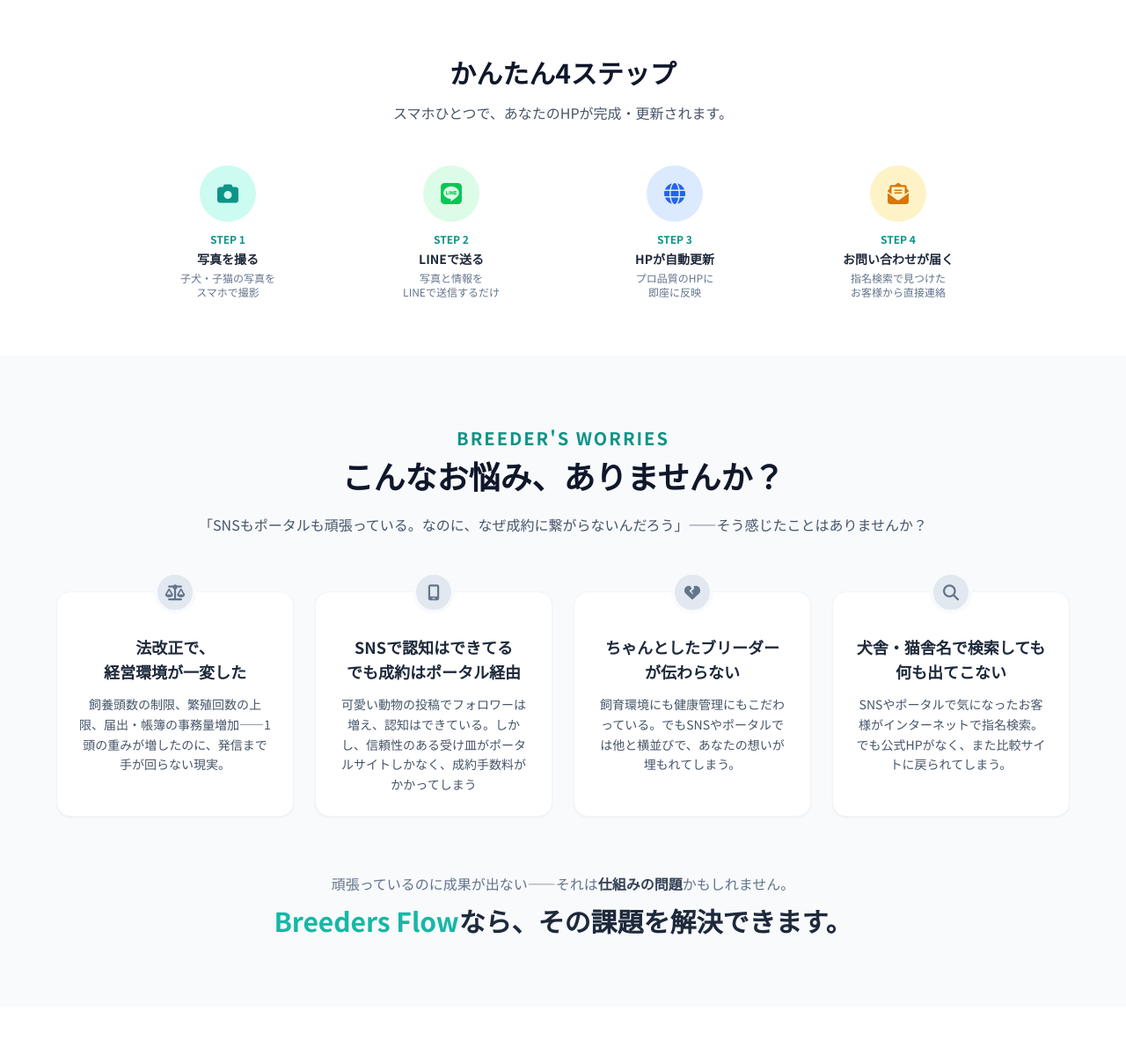
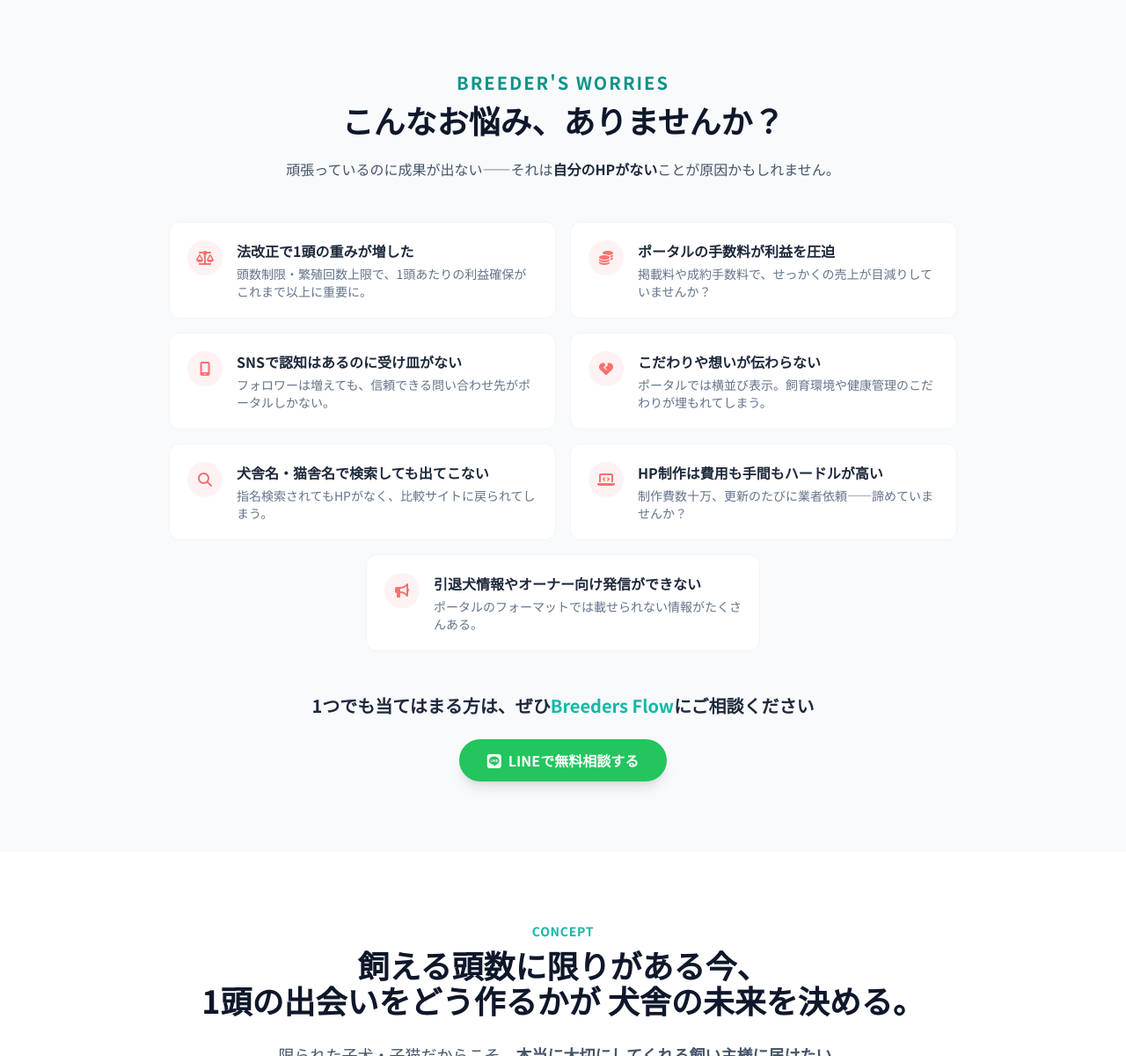
Before and after one commit to BSK-Ryo/Breeders-Flow, a Jekyll site: the page built from index.html, in a window 1280 px wide and 1400 px high, scrolled down 566 px. Shown: the part 200-1400 px from the top of the window at 88% size. Built offline with Jekyll 4.4.1, drawn with Linux system fonts in a browser that asks for light colours; nearby versions of some CDN libraries; some of the changed text lies outside the part shown.

Commit message:
お悩みセクション拡充

```diff
--- a/index.html
+++ b/index.html
@@ -55,99 +55,92 @@ description: "LINEでかんたん更新。ポータルサイトに頼らない
         </div>
     </section>
 
-    <!-- How It Works Flow -->
-    <section class="py-16 bg-white">
-        <div class="max-w-5xl mx-auto px-4">
-            <div class="text-center mb-12 fade-in">
-                <h2 class="text-2xl md:text-3xl font-bold mb-4 text-slate-900">かんたん4ステップ</h2>
-                <p class="text-slate-600">スマホひとつで、あなたのHPが完成・更新されます。</p>
-            </div>
-            <div class="grid grid-cols-2 md:grid-cols-4 gap-4 md:gap-6 fade-in">
-                <div class="text-center">
-                    <div class="w-16 h-16 bg-teal-100 rounded-full flex items-center justify-center mx-auto mb-3">
-                        <i class="fa-solid fa-camera text-teal-600 text-2xl"></i>
-                    </div>
-                    <div class="text-xs text-teal-600 font-bold mb-1">STEP 1</div>
-                    <p class="text-sm font-bold text-slate-800">写真を撮る</p>
-                    <p class="text-xs text-slate-500 mt-1 hidden md:block">子犬・子猫の写真を<br>スマホで撮影</p>
-                </div>
-                <div class="text-center">
-                    <div class="w-16 h-16 bg-green-100 rounded-full flex items-center justify-center mx-auto mb-3">
-                        <i class="fa-brands fa-line text-[#06C755] text-2xl"></i>
-                    </div>
-                    <div class="text-xs text-teal-600 font-bold mb-1">STEP 2</div>
-                    <p class="text-sm font-bold text-slate-800">LINEで送る</p>
-                    <p class="text-xs text-slate-500 mt-1 hidden md:block">写真と情報を<br>LINEで送信するだけ</p>
-                </div>
-                <div class="text-center">
-                    <div class="w-16 h-16 bg-blue-100 rounded-full flex items-center justify-center mx-auto mb-3">
-                        <i class="fa-solid fa-globe text-blue-600 text-2xl"></i>
-                    </div>
-                    <div class="text-xs text-teal-600 font-bold mb-1">STEP 3</div>
-                    <p class="text-sm font-bold text-slate-800">HPが自動更新</p>
-                    <p class="text-xs text-slate-500 mt-1 hidden md:block">プロ品質のHPに<br>即座に反映</p>
-                </div>
-                <div class="text-center">
-                    <div class="w-16 h-16 bg-amber-100 rounded-full flex items-center justify-center mx-auto mb-3">
-                        <i class="fa-solid fa-envelope-open-text text-amber-600 text-2xl"></i>
-                    </div>
-                    <div class="text-xs text-teal-600 font-bold mb-1">STEP 4</div>
-                    <p class="text-sm font-bold text-slate-800">お問い合わせが届く</p>
-                    <p class="text-xs text-slate-500 mt-1 hidden md:block">指名検索で見つけた<br>お客様から直接連絡</p>
-                </div>
-            </div>
-        </div>
-    </section>
-
     <!-- Problems / Pain Points Section -->
     <section class="py-20 bg-slate-50 relative overflow-hidden">
         <div class="container mx-auto px-4 md:px-6">
-            <div class="text-center mb-16">
+            <div class="text-center mb-12">
                 <h2 class="text-3xl md:text-4xl font-bold mb-6 text-slate-900">
                     <span class="block text-lg md:text-xl text-teal-600 font-bold mb-2 tracking-widest">BREEDER'S WORRIES</span>
                     こんなお悩み、ありませんか？
                 </h2>
                 <p class="text-slate-600">
-                    「SNSもポータルも頑張っている。なのに、なぜ成約に繋がらないんだろう」<br class="md:hidden" />——そう感じたことはありませんか？
+                    頑張っているのに成果が出ない——それは<strong class="text-slate-800">自分のHPがない</strong>ことが原因かもしれません。
                 </p>
             </div>
 
-            <div class="grid md:grid-cols-2 lg:grid-cols-4 gap-6 max-w-6xl mx-auto">
-                <div class="bg-white p-6 rounded-2xl shadow-sm border border-slate-100 relative">
-                    <div class="absolute -top-6 left-1/2 transform -translate-x-1/2 w-12 h-12 bg-slate-200 rounded-full flex items-center justify-center border-4 border-slate-50">
-                        <i class="fa-solid fa-scale-balanced text-slate-500 text-lg"></i>
+            <div class="grid md:grid-cols-2 gap-4 max-w-4xl mx-auto">
+                <div class="flex items-start gap-4 bg-white p-5 rounded-xl border border-slate-100">
+                    <div class="flex-shrink-0 w-10 h-10 bg-red-50 rounded-full flex items-center justify-center">
+                        <i class="fa-solid fa-scale-balanced text-red-400"></i>
                     </div>
-                    <h3 class="mt-6 text-lg font-bold text-center mb-3 text-slate-800">法改正で、<br>経営環境が一変した</h3>
-                    <p class="text-sm text-slate-600 leading-relaxed text-center">飼養頭数の制限、繁殖回数の上限、届出・帳簿の事務量増加——1頭の重みが増したのに、発信まで手が回らない現実。</p>
+                    <div>
+                        <h3 class="font-bold text-slate-800 mb-1">法改正で1頭の重みが増した</h3>
+                        <p class="text-sm text-slate-500">頭数制限・繁殖回数上限で、1頭あたりの利益確保がこれまで以上に重要に。</p>
+                    </div>
                 </div>
-                <div class="bg-white p-6 rounded-2xl shadow-sm border border-slate-100 relative mt-8 md:mt-0">
-                    <div class="absolute -top-6 left-1/2 transform -translate-x-1/2 w-12 h-12 bg-slate-200 rounded-full flex items-center justify-center border-4 border-slate-50">
-                        <i class="fa-solid fa-mobile-screen text-slate-500 text-lg"></i>
+                <div class="flex items-start gap-4 bg-white p-5 rounded-xl border border-slate-100">
+                    <div class="flex-shrink-0 w-10 h-10 bg-red-50 rounded-full flex items-center justify-center">
+                        <i class="fa-solid fa-coins text-red-400"></i>
                     </div>
-                    <h3 class="mt-6 text-lg font-bold text-center mb-3 text-slate-800">SNSで認知はできてる<br>でも成約はポータル経由</h3>
-                    <p class="text-sm text-slate-600 leading-relaxed text-center">可愛い動物の投稿でフォロワーは増え、認知はできている。しかし、信頼性のある受け皿がポータルサイトしかなく、成約手数料がかかってしまう</p>
+                    <div>
+                        <h3 class="font-bold text-slate-800 mb-1">ポータルの手数料が利益を圧迫</h3>
+                        <p class="text-sm text-slate-500">掲載料や成約手数料で、せっかくの売上が目減りしていませんか？</p>
+                    </div>
                 </div>
-                <div class="bg-white p-6 rounded-2xl shadow-sm border border-slate-100 relative mt-8 lg:mt-0">
-                    <div class="absolute -top-6 left-1/2 transform -translate-x-1/2 w-12 h-12 bg-slate-200 rounded-full flex items-center justify-center border-4 border-slate-50">
-                        <i class="fa-solid fa-heart-crack text-slate-500 text-lg"></i>
+                <div class="flex items-start gap-4 bg-white p-5 rounded-xl border border-slate-100">
+                    <div class="flex-shrink-0 w-10 h-10 bg-red-50 rounded-full flex items-center justify-center">
+                        <i class="fa-solid fa-mobile-screen text-red-400"></i>
                     </div>
-                    <h3 class="mt-6 text-lg font-bold text-center mb-3 text-slate-800">ちゃんとしたブリーダー<br>が伝わらない</h3>
-                    <p class="text-sm text-slate-600 leading-relaxed text-center">飼育環境にも健康管理にもこだわっている。でもSNSやポータルでは他と横並びで、あなたの想いが埋もれてしまう。</p>
+                    <div>
+                        <h3 class="font-bold text-slate-800 mb-1">SNSで認知はあるのに受け皿がない</h3>
+                        <p class="text-sm text-slate-500">フォロワーは増えても、信頼できる問い合わせ先がポータルしかない。</p>
+                    </div>
                 </div>
-                <div class="bg-white p-6 rounded-2xl shadow-sm border border-slate-100 relative mt-8 lg:mt-0">
-                    <div class="absolute -top-6 left-1/2 transform -translate-x-1/2 w-12 h-12 bg-slate-200 rounded-full flex items-center justify-center border-4 border-slate-50">
-                        <i class="fa-solid fa-magnifying-glass text-slate-500 text-lg"></i>
+                <div class="flex items-start gap-4 bg-white p-5 rounded-xl border border-slate-100">
+                    <div class="flex-shrink-0 w-10 h-10 bg-red-50 rounded-full flex items-center justify-center">
+                        <i class="fa-solid fa-heart-crack text-red-400"></i>
                     </div>
-                    <h3 class="mt-6 text-lg font-bold text-center mb-3 text-slate-800">犬舎・猫舎名で検索しても<br>何も出てこない</h3>
-                    <p class="text-sm text-slate-600 leading-relaxed text-center">SNSやポータルで気になったお客様がインターネットで指名検索。でも公式HPがなく、また比較サイトに戻られてしまう。</p>
+                    <div>
+                        <h3 class="font-bold text-slate-800 mb-1">こだわりや想いが伝わらない</h3>
+                        <p class="text-sm text-slate-500">ポータルでは横並び表示。飼育環境や健康管理のこだわりが埋もれてしまう。</p>
+                    </div>
+                </div>
+                <div class="flex items-start gap-4 bg-white p-5 rounded-xl border border-slate-100">
+                    <div class="flex-shrink-0 w-10 h-10 bg-red-50 rounded-full flex items-center justify-center">
+                        <i class="fa-solid fa-magnifying-glass text-red-400"></i>
+                    </div>
+                    <div>
+                        <h3 class="font-bold text-slate-800 mb-1">犬舎名・猫舎名で検索しても出てこない</h3>
+                        <p class="text-sm text-slate-500">指名検索されてもHPがなく、比較サイトに戻られてしまう。</p>
+                    </div>
+                </div>
+                <div class="flex items-start gap-4 bg-white p-5 rounded-xl border border-slate-100">
+                    <div class="flex-shrink-0 w-10 h-10 bg-red-50 rounded-full flex items-center justify-center">
+                        <i class="fa-solid fa-laptop-code text-red-400"></i>
+                    </div>
+                    <div>
+                        <h3 class="font-bold text-slate-800 mb-1">HP制作は費用も手間もハードルが高い</h3>
+                        <p class="text-sm text-slate-500">制作費数十万、更新のたびに業者依頼——諦めていませんか？</p>
+                    </div>
+                </div>
+                <div class="flex items-start gap-4 bg-white p-5 rounded-xl border border-slate-100 md:col-span-2 md:max-w-md md:mx-auto">
+                    <div class="flex-shrink-0 w-10 h-10 bg-red-50 rounded-full flex items-center justify-center">
+                        <i class="fa-solid fa-bullhorn text-red-400"></i>
+                    </div>
+                    <div>
+                        <h3 class="font-bold text-slate-800 mb-1">引退犬情報やオーナー向け発信ができない</h3>
+                        <p class="text-sm text-slate-500">ポータルのフォーマットでは載せられない情報がたくさんある。</p>
+                    </div>
                 </div>
             </div>
 
-            <div class="mt-16 text-center">
-                <p class="text-slate-500 mb-3">頑張っているのに成果が出ない——それは<strong class="text-slate-700">仕組みの問題</strong>かもしれません。</p>
-                <p class="text-2xl md:text-3xl font-bold text-slate-800">
-                    <span class="text-teal-500">Breeders Flow</span>なら、その課題を解決できます。
+            <div class="mt-12 text-center">
+                <p class="text-lg md:text-xl font-bold text-slate-800 mb-6">
+                    1つでも当てはまる方は、ぜひ<span class="text-teal-500">Breeders Flow</span>にご相談ください
                 </p>
+                <a href="https://lin.ee/zsve441" class="inline-block bg-green-500 hover:bg-green-600 text-white rounded-full px-8 py-3 font-bold transition shadow-lg hover:shadow-xl">
+                    <i class="fa-brands fa-line mr-2"></i>LINEで無料相談する
+                </a>
             </div>
         </div>
     </section>
@@ -268,6 +261,50 @@ description: "LINEでかんたん更新。ポータルサイトに頼らない
                     無料で相談してみる
                 </a>
                 <p class="text-sm text-slate-400 mt-3">LINEでもお気軽にどうぞ</p>
+            </div>
+        </div>
+    </section>
+
+    <!-- How It Works Flow -->
+    <section class="py-16 bg-white">
+        <div class="max-w-5xl mx-auto px-4">
+            <div class="text-center mb-12 fade-in">
+                <h2 class="text-2xl md:text-3xl font-bold mb-4 text-slate-900">かんたん4ステップ</h2>
+                <p class="text-slate-600">スマホひとつで、あなたのHPが完成・更新されます。</p>
+            </div>
+            <div class="grid grid-cols-2 md:grid-cols-4 gap-4 md:gap-6 fade-in">
+                <div class="text-center">
+                    <div class="w-16 h-16 bg-teal-100 rounded-full flex items-center justify-center mx-auto mb-3">
+                        <i class="fa-solid fa-camera text-teal-600 text-2xl"></i>
+                    </div>
+                    <div class="text-xs text-teal-600 font-bold mb-1">STEP 1</div>
+                    <p class="text-sm font-bold text-slate-800">写真を撮る</p>
+                    <p class="text-xs text-slate-500 mt-1 hidden md:block">子犬・子猫の写真を<br>スマホで撮影</p>
+                </div>
+                <div class="text-center">
+                    <div class="w-16 h-16 bg-green-100 rounded-full flex items-center justify-center mx-auto mb-3">
+                        <i class="fa-brands fa-line text-[#06C755] text-2xl"></i>
+                    </div>
+                    <div class="text-xs text-teal-600 font-bold mb-1">STEP 2</div>
+                    <p class="text-sm font-bold text-slate-800">LINEに入力</p>
+                    <p class="text-xs text-slate-500 mt-1 hidden md:block">写真と情報を<br>LINEに入力するだけ</p>
+                </div>
+                <div class="text-center">
+                    <div class="w-16 h-16 bg-blue-100 rounded-full flex items-center justify-center mx-auto mb-3">
+                        <i class="fa-solid fa-globe text-blue-600 text-2xl"></i>
+                    </div>
+                    <div class="text-xs text-teal-600 font-bold mb-1">STEP 3</div>
+                    <p class="text-sm font-bold text-slate-800">HPが自動更新</p>
+                    <p class="text-xs text-slate-500 mt-1 hidden md:block">プロ品質のHPに<br>即座に反映</p>
+                </div>
+                <div class="text-center">
+                    <div class="w-16 h-16 bg-amber-100 rounded-full flex items-center justify-center mx-auto mb-3">
+                        <i class="fa-solid fa-envelope-open-text text-amber-600 text-2xl"></i>
+                    </div>
+                    <div class="text-xs text-teal-600 font-bold mb-1">STEP 4</div>
+                    <p class="text-sm font-bold text-slate-800">お問い合わせが届く</p>
+                    <p class="text-xs text-slate-500 mt-1 hidden md:block">指名検索で見つけた<br>お客様から直接連絡</p>
+                </div>
             </div>
         </div>
     </section>
```
